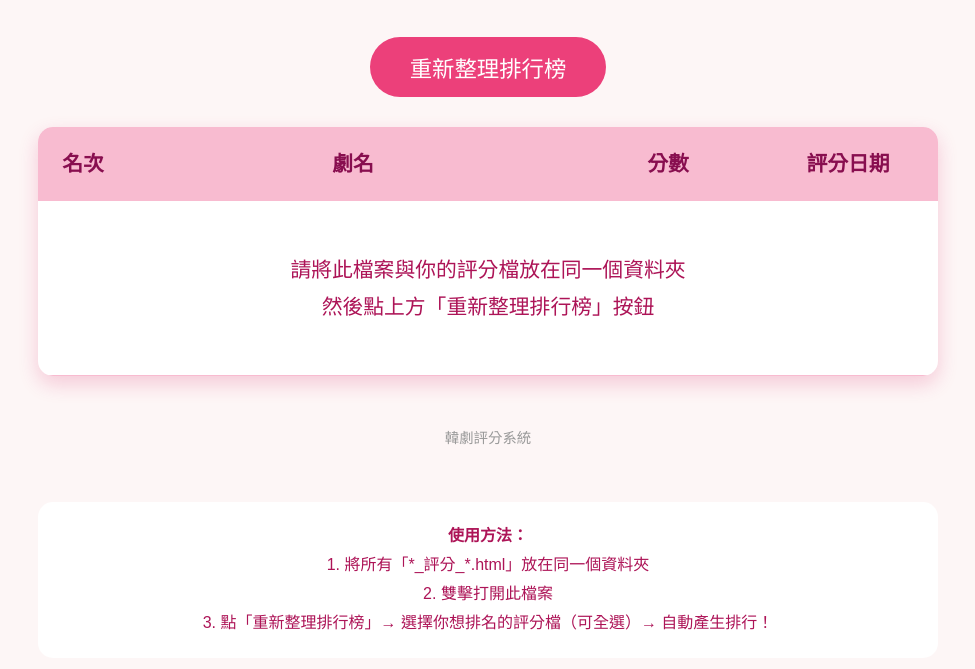
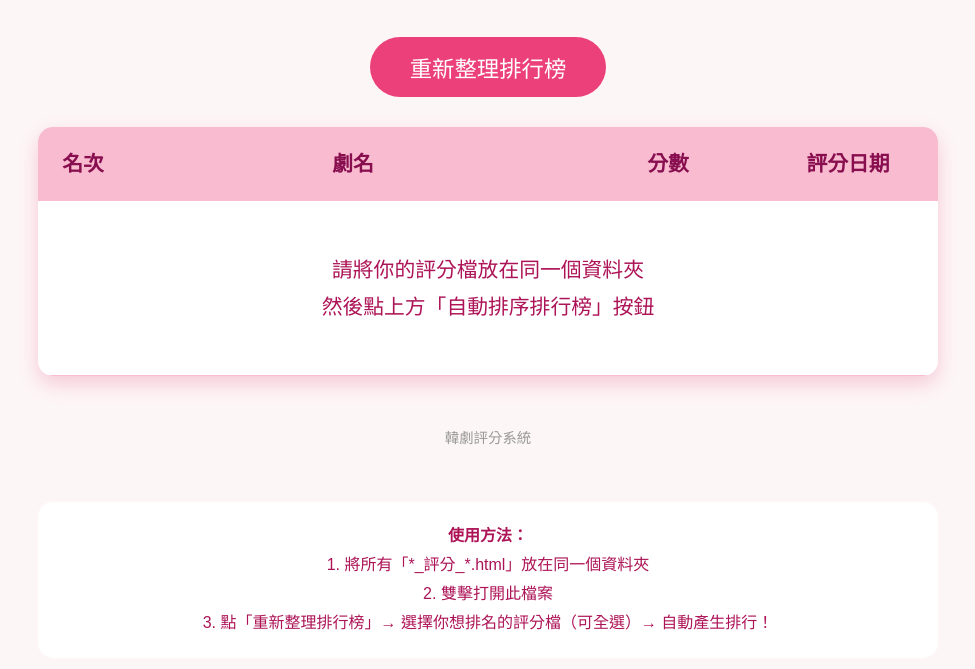
Before and after one commit to shuaix9/kdrama-rating, a plain HTML site: page ranking.html in a window 1280 px wide. Shown: the part 209-878 px from the top of the page, without its empty margins (152-1127 px from the left). Drawn offline with Linux system fonts and the light colour scheme.

Commit message:
Update ranking

```diff
--- a/ranking.html
+++ b/ranking.html
@@ -43,7 +43,7 @@
   </thead>
   <tbody id="rankingBody">
     <tr><td colspan="4" style="padding:50px; color:#ad1457; font-size:1.3em;">
-      請將此檔案與你的評分檔放在同一個資料夾<br>然後點上方「重新整理排行榜」按鈕
+      請將你的評分檔放在同一個資料夾<br>然後點上方「自動排序排行榜」按鈕
     </td></tr>
   </tbody>
 </table>
@@ -141,4 +141,5 @@ function displayRanking(dramas) {
 </div>
 
 </body>
+
 </html>
```
